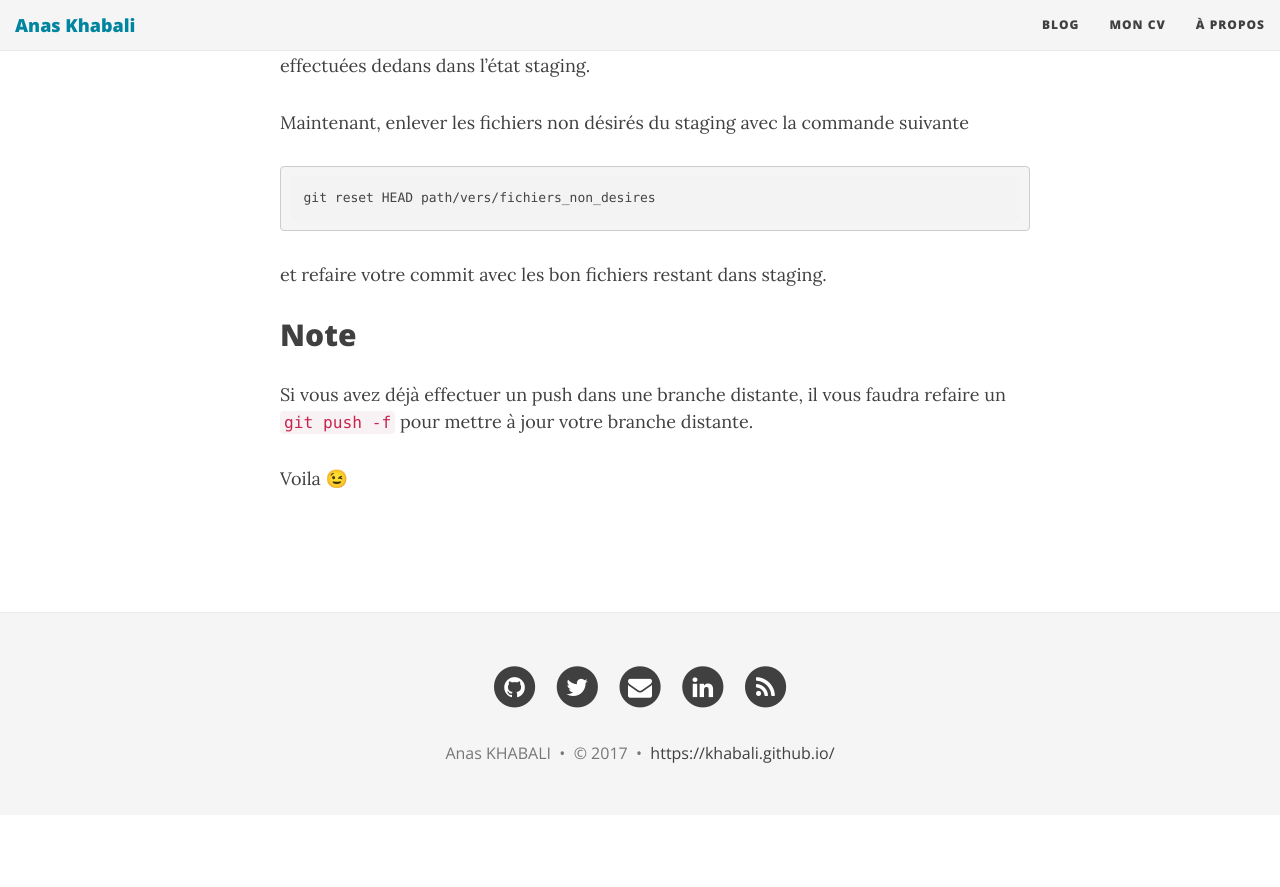
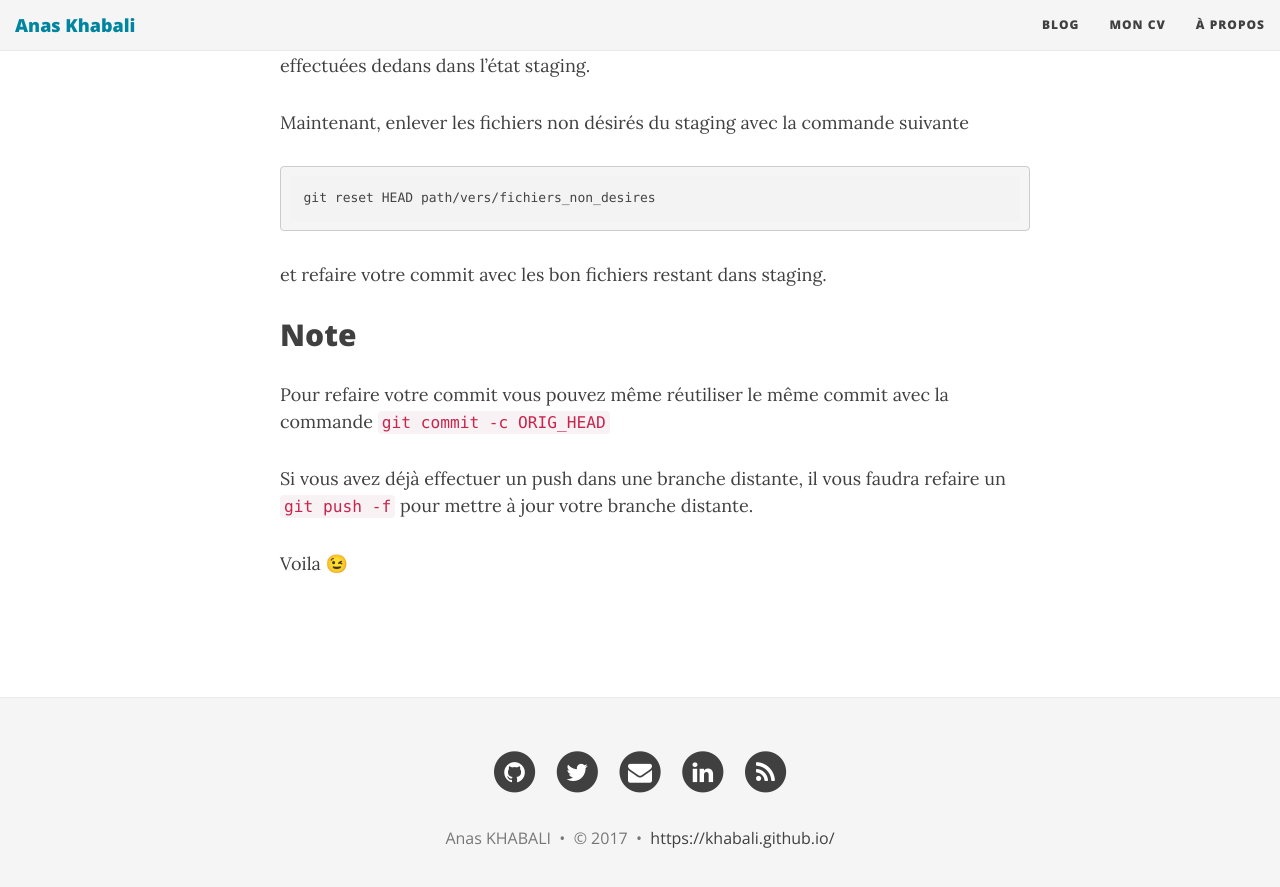
Before and after one commit to khabali/khabali.github.io, a Jekyll site: the page built from _posts/2018-06-29-Supprimer-des-fichiers-d-un-commit.markdown, in a window 1280 px wide and 900 px high, scrolled down 676 px. Shown: the top 887 px of the window. Built offline with Jekyll 4.4.1, drawn with Linux system fonts in a browser that asks for light colours; nearby versions of some CDN libraries; emoji names are drawn with the system emoji font; comment, search, counter and statistics services are not loaded; before the commit the page ends 1491 px from its top, so only the background shows below that.

Commit message:
ammend note to latest post

```diff
--- a/_posts/2018-06-29-Supprimer-des-fichiers-d-un-commit.markdown
+++ b/_posts/2018-06-29-Supprimer-des-fichiers-d-un-commit.markdown
@@ -25,6 +25,8 @@ git reset HEAD path/vers/fichiers_non_desires
 et refaire votre commit avec les bon fichiers restant dans staging.
 
 ## Note
+Pour refaire votre commit vous pouvez même réutiliser le même commit avec la commande `git commit -c ORIG_HEAD  `
+
 Si vous avez déjà effectuer un push dans une branche distante, il vous faudra refaire un `git push -f` pour mettre à jour votre branche distante.
 
 Voila :wink:
```
